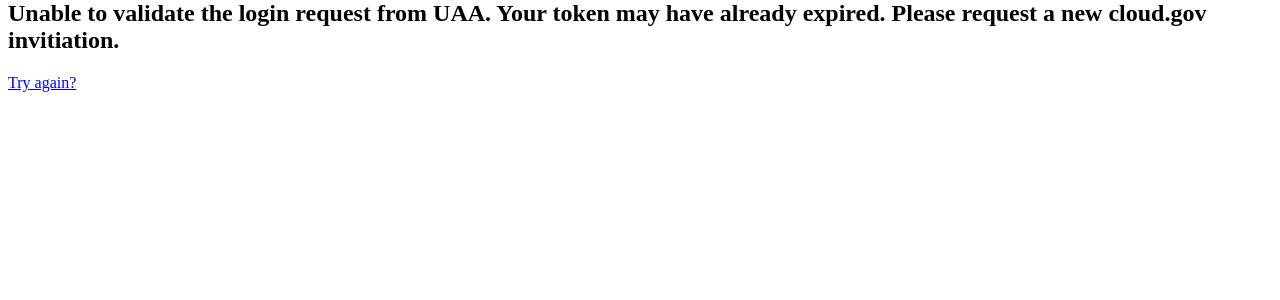
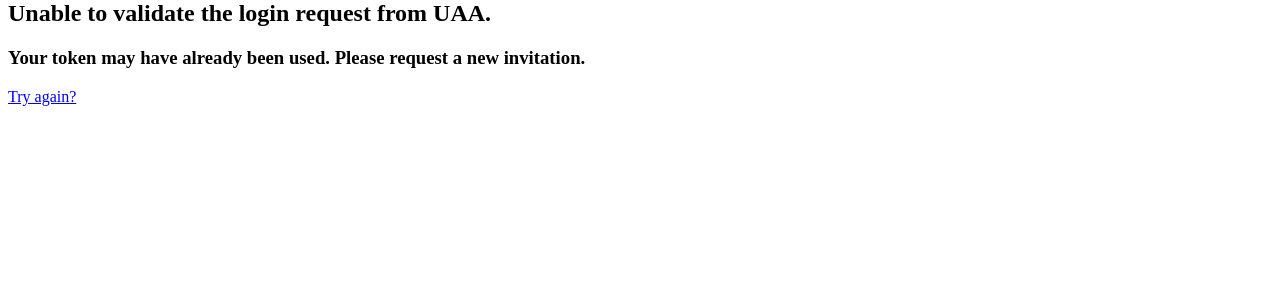
Before and after one commit to cloud-gov/uaa-extras, a Python web app: template uaaextras/templates/error/token_validation.html in a window 1280 px wide. Shown: the part 21-321 px from the top of the page. Run offline with Jinja, Linux system fonts and the light colour scheme; the template is opened without the code that fills it, so the values that code supplies are empty; some libraries are stand-ins or nearby versions.

Commit message:
Refine the token invalidation message

```diff
--- a/uaaextras/templates/error/token_validation.html
+++ b/uaaextras/templates/error/token_validation.html
@@ -2,7 +2,8 @@
 
 {% block content %}
 <div>
-	<h2>Unable to validate the login request from UAA. Your token may have already expired. Please request a new cloud.gov invitiation.</h2>
+	<h2>Unable to validate the login request from UAA.</h2>
+  <h3>Your token may have already been used. Please request a new invitation.</h3>
 	<p><a href="{{url_for('logout')}}">Try again?</a></p>
 </div>
 {% endblock %}
```
